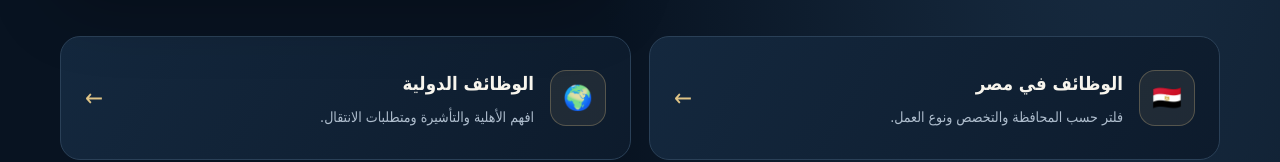
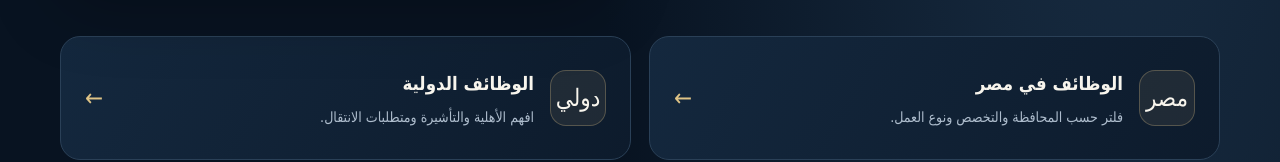
Before and after one commit to cryptowealth922-cloud/forsatak, a plain HTML site: page index.html in a window 1280 px wide. Shown: the part 641-803 px from the top of the page. Drawn offline with Linux system fonts and the light colour scheme.

Commit message:
Remove emoji icons from Forsatak homepage

```diff
--- a/index.html
+++ b/index.html
@@ -197,8 +197,8 @@ a{color:inherit}button,input,select,textarea{font:inherit}button{cursor:pointer}
 <div class="hero-art"><div class="hero-photo"><img src="https://images.unsplash.com/photo-1521737711867-e3b97375f902?auto=format&fit=crop&w=1400&q=85" alt="فريق مهني يتعاون حول طاولة في بيئة عمل حديثة" fetchpriority="high"><div class="photo-caption"><small>خطوتك. مهاراتك. مستقبلك.</small><strong>الفرصة المناسبة تبدأ<br>بمعلومة موثوقة.</strong></div></div>
 <div class="floating-card"><span class="floating-icon">✦</span><span><strong>استعد بثقة</strong><small>من اكتشاف الفرصة إلى التقديم</small></span></div><div class="visual-stamp">اكتشف<br>افهم<br>قدّم</div></div>
 </section>
-<section class="container path-grid" aria-label="اختر وجهتك"><a class="path-card" href="./egypt.html"><span class="path-icon">🇪🇬</span><span><h2>الوظائف في مصر</h2><p>فلتر حسب المحافظة والتخصص ونوع العمل.</p></span><span class="path-arrow" aria-hidden="true">←</span></a>
-<a class="path-card" href="./international.html"><span class="path-icon">🌍</span><span><h2>الوظائف الدولية</h2><p>افهم الأهلية والتأشيرة ومتطلبات الانتقال.</p></span><span class="path-arrow" aria-hidden="true">←</span></a></section>
+<section class="container path-grid" aria-label="اختر وجهتك"><a class="path-card" href="./egypt.html"><span class="path-icon path-label" aria-hidden="true">مصر</span><span><h2>الوظائف في مصر</h2><p>فلتر حسب المحافظة والتخصص ونوع العمل.</p></span><span class="path-arrow" aria-hidden="true">←</span></a>
+<a class="path-card" href="./international.html"><span class="path-icon path-label" aria-hidden="true">دولي</span><span><h2>الوظائف الدولية</h2><p>افهم الأهلية والتأشيرة ومتطلبات الانتقال.</p></span><span class="path-arrow" aria-hidden="true">←</span></a></section>
 <div class="container trustbar"><span><b>✦</b> مصادر أصلية</span><span><b>✓</b> شروط مفهومة</span><span><b>↗</b> استعداد عملي</span><span><b>◇</b> بياناتك تظل على جهازك في أدوات السيرة</span></div>
 <section class="container section" id="egypt"><div class="section-head"><span class="section-eyebrow">فرص قريبة منك</span><h2>ابدأ بحثك عن وظيفة في مصر</h2><p>اختار المحافظة والتخصص ونوع العمل. لن نعرض إعلانًا تجريبيًا على أنه وظيفة حقيقية؛ كل فرصة منشورة يجب أن يكون لها رابط مباشر للإعلان الأصلي.</p></div>
 <div class="panel"><div class="filters">
```
